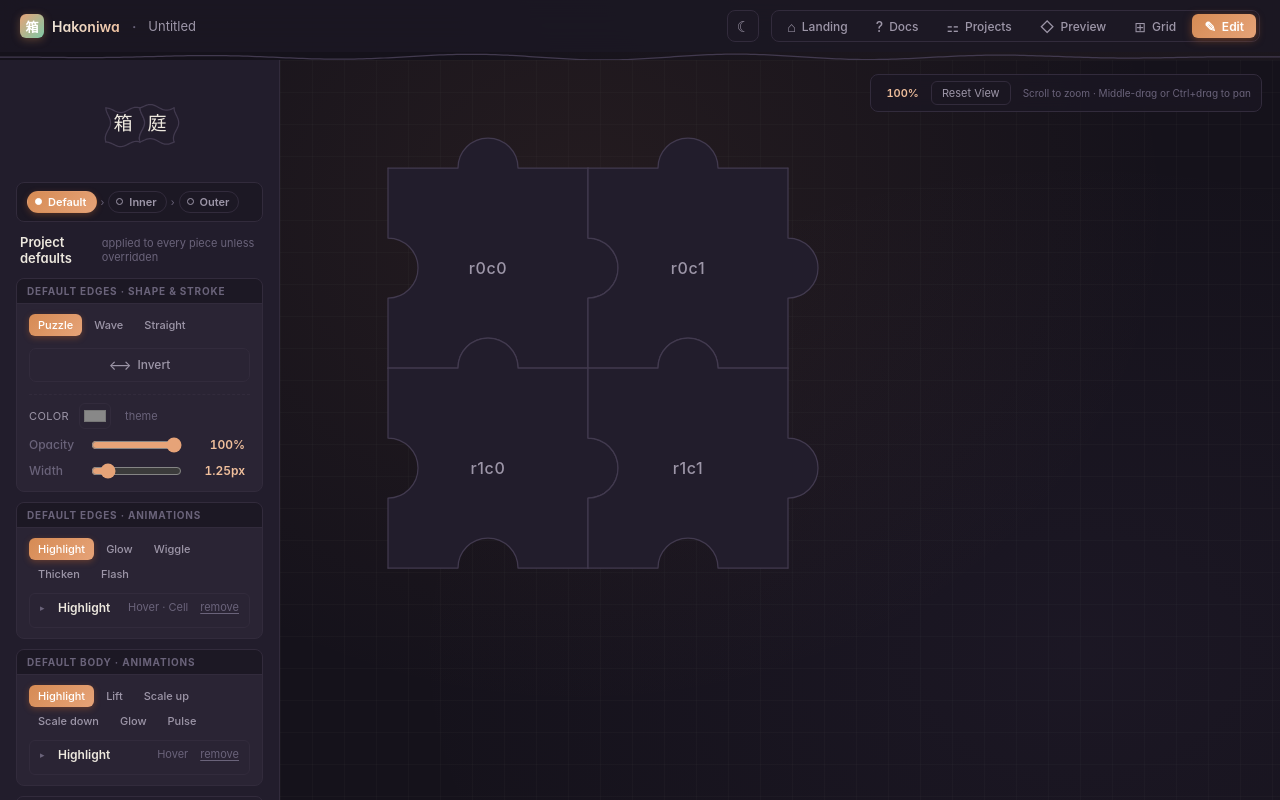
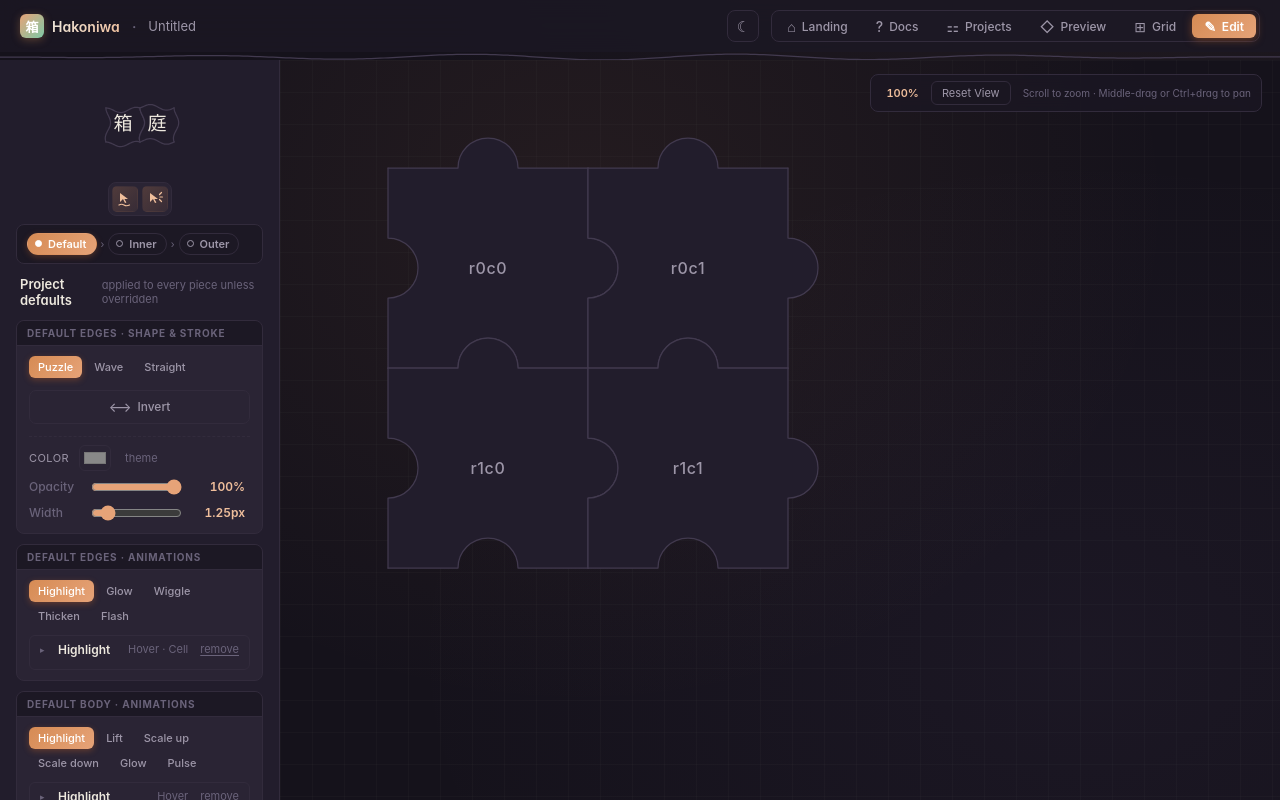
Before and after one commit to burakTanBilgi/reactpuzzlepiece, a React (Vite) app: page / in a window 1280 px wide. Both pictures are taken after a click on the button "✎ Edit". Built offline with nearby package versions, Linux system fonts and the light colour scheme.

Commit message:
X feat: add interaction preview toggles for hover and click effects in EditPage

```diff
--- a/src/grid/actions/grid-actions.js
+++ b/src/grid/actions/grid-actions.js
@@ -16,7 +16,32 @@ export function gridActions(setProject) {
     },
 
     unmerge(cellRefs) {
-      mutateGrid((g) => unmergeCells(g, cellRefs));
+      setProject((p) => {
+        if (!p) return p;
+        const oldGrid = p.grid;
+        const affectedOldIds = new Set();
+        for (const [r, c] of cellRefs) affectedOldIds.add(oldGrid.groups[r][c]);
+        const nextGrid = unmergeCells(oldGrid, cellRefs);
+
+        // Carry the old group's color over to each new singleton id so an
+        // unmerge doesn't visually wipe the user's color choice.
+        const oldColors = p.pieceColors || {};
+        const pieceColors = { ...oldColors };
+        for (let r = 0; r < oldGrid.rows; r++) {
+          for (let c = 0; c < oldGrid.cols; c++) {
+            const oldId = oldGrid.groups[r][c];
+            if (!affectedOldIds.has(oldId)) continue;
+            const newId = nextGrid.groups[r][c];
+            if (newId === oldId) continue;
+            if (oldColors[oldId] != null && pieceColors[newId] == null) {
+              pieceColors[newId] = oldColors[oldId];
+            }
+          }
+        }
+        for (const oldId of affectedOldIds) delete pieceColors[oldId];
+
+        return { ...p, grid: nextGrid, pieceColors };
+      });
     },
 
     removeRows(rowIdxs) {
--- a/src/ui/components/EdgeEditorCanvas.css
+++ b/src/ui/components/EdgeEditorCanvas.css
@@ -58,3 +58,55 @@
   filter: drop-shadow(0 0 3px var(--primary-tint))
           drop-shadow(0 0 8px var(--primary-tint));
 }
+
+/* Interaction-previews-off modes: suppress :hover-driven and/or :active-driven
+   visual signals inside the canvas. The wrapper carries one or both of the
+   `--no-hover-fx` / `--no-click-fx` modifier classes, independently controlling
+   each pseudo-state.
+
+   Selection states (.piece--selected, .edge-hit--selected) and always/idle-
+   triggered effects are intentionally untouched. The doubled-class prefix
+   (`.edge-canvas.edge-canvas--no-*-fx`) bumps specificity to (0,4,0) so we
+   win over the puzzle module's animation rules without needing !important —
+   which keeps user-set inline fill/stroke colours intact. `filter`,
+   `transform`, `animation`, `opacity` get !important because nothing else
+   sets them inline and the value (none / 0) is unambiguous. */
+
+/* --- Hover off ---------------------------------------------------------- */
+.edge-canvas.edge-canvas--no-hover-fx .edge-hit__hit:hover ~ .edge-hit__line {
+  opacity: 0 !important;
+  stroke: transparent;
+  filter: none !important;
+}
+.edge-canvas.edge-canvas--no-hover-fx .piece:hover .piece__body {
+  fill: var(--puzzle-fill, var(--surface, #161b22));
+  filter: none !important;
+}
+.edge-canvas.edge-canvas--no-hover-fx .piece:hover {
+  transform: none !important;
+  filter: none !important;
+}
+.edge-canvas.edge-canvas--no-hover-fx .piece:hover .piece__edge,
+.edge-canvas.edge-canvas--no-hover-fx .piece__edge:hover {
+  stroke: var(--puzzle-stroke, var(--stroke-soft, #3a414d));
+  stroke-width: 1.25;
+  filter: none !important;
+  animation: none !important;
+}
+
+/* --- Click (mouse-down / :active) off ----------------------------------- */
+.edge-canvas.edge-canvas--no-click-fx .piece:active .piece__body {
+  fill: var(--puzzle-fill, var(--surface, #161b22));
+  filter: none !important;
+}
+.edge-canvas.edge-canvas--no-click-fx .piece:active {
+  transform: none !important;
+  filter: none !important;
+}
+.edge-canvas.edge-canvas--no-click-fx .piece:active .piece__edge,
+.edge-canvas.edge-canvas--no-click-fx .piece__edge:active {
+  stroke: var(--puzzle-stroke, var(--stroke-soft, #3a414d));
+  stroke-width: 1.25;
+  filter: none !important;
+  animation: none !important;
+}
--- a/src/ui/components/EdgeEditorCanvas.jsx
+++ b/src/ui/components/EdgeEditorCanvas.jsx
@@ -58,6 +58,8 @@ export default function EdgeEditorCanvas({
   onSelectPiece,
   edgesByEdge,
   edgesByPiece,
+  hoverFxEnabled = true,
+  clickFxEnabled = true,
 }) {
   const piecesById = useMemo(
     () => new Map(pieces.map((p) => [p.id, p])),
@@ -102,7 +104,7 @@ export default function EdgeEditorCanvas({
   }, [pieces, edgesByPiece]);
 
   return (
-    <div className="edge-canvas edit-canvas--inspector">
+    <div className={`edge-canvas edit-canvas--inspector${hoverFxEnabled ? '' : ' edge-canvas--no-hover-fx'}${clickFxEnabled ? '' : ' edge-canvas--no-click-fx'}`}>
       <PuzzleBoard
         pieces={pieces}
         effect={effect}
--- a/src/ui/components/inspector/PieceInspector.jsx
+++ b/src/ui/components/inspector/PieceInspector.jsx
@@ -1,3 +1,4 @@
+import { useEffect, useRef } from 'react';
 import EdgeTierEditor from './EdgeTierEditor.jsx';
 import CellTierEditor from './CellTierEditor.jsx';
 import InspectorTabs from './InspectorTabs.jsx';
@@ -143,6 +144,32 @@ export default function PieceInspector({
 
 function ContentTab({ piece, setPieceContent, updatePieceContent }) {
   const content = piece.content || null;
+  const textareaRef = useRef(null);
+
+  // Type-to-fill: while the piece is selected on the Content tab with no
+  // content yet, the first printable keypress (outside any input) seeds a
+  // text content and focuses the textarea so typing continues naturally.
+  useEffect(() => {
+    if (content) return;
+    const onKey = (e) => {
+      const t = e.target;
+      if (t && (t.tagName === 'INPUT' || t.tagName === 'TEXTAREA' || t.isContentEditable)) return;
+      if (e.ctrlKey || e.metaKey || e.altKey) return;
+      if (typeof e.key !== 'string' || e.key.length !== 1) return;
+      e.preventDefault();
+      const ch = e.key;
+      setPieceContent(piece.id, { type: 'text', text: ch });
+      requestAnimationFrame(() => {
+        const ta = textareaRef.current;
+        if (ta) {
+          ta.focus();
+          ta.setSelectionRange(ta.value.length, ta.value.length);
+        }
+      });
+    };
+    window.addEventListener('keydown', onKey);
+    return () => window.removeEventListener('keydown', onKey);
+  }, [content, piece.id, setPieceContent]);
 
   const setType = (type) => {
     if (type === 'none')  return setPieceContent(piece.id, null);
@@ -191,6 +218,7 @@ function ContentTab({ piece, setPieceContent, updatePieceContent }) {
       {content?.type === 'text' && (
         <div className="content-config">
           <textarea
+            ref={textareaRef}
             className="modal__textarea"
             style={{ minHeight: 80 }}
             placeholder="Enter text…"
--- a/src/ui/pages/EditPage.css
+++ b/src/ui/pages/EditPage.css
@@ -79,3 +79,48 @@
   transform: scaleX(-1);
   color: var(--primary-2);
 }
+
+/* === Interaction-previews toggle (hover / click icon pair) === */
+
+.fx-toggle-group {
+  display: flex;
+  gap: 4px;
+  align-self: center;
+  padding: 3px;
+  background: var(--surface-2);
+  border: 1px solid var(--stroke-idle);
+  border-radius: 8px;
+}
+
+.fx-icon-btn {
+  appearance: none;
+  display: inline-flex;
+  align-items: center;
+  justify-content: center;
+  width: 26px;
+  height: 26px;
+  padding: 0;
+  border-radius: 5px;
+  border: 1px solid transparent;
+  background: linear-gradient(135deg, rgba(214, 139, 84, 0.22), rgba(214, 139, 84, 0.08));
+  color: var(--primary-3);
+  cursor: pointer;
+  transition: background 150ms ease, color 150ms ease, border-color 150ms ease, box-shadow 150ms ease, opacity 150ms ease;
+}
+
+.fx-icon-btn:hover {
+  box-shadow: 0 0 6px rgba(214, 139, 84, 0.3);
+}
+
+.fx-icon-btn--off {
+  background: transparent;
+  color: var(--text-muted);
+  opacity: 0.55;
+  box-shadow: none;
+}
+
+.fx-icon-btn--off:hover {
+  color: var(--text);
+  opacity: 0.85;
+  box-shadow: none;
+}
--- a/src/ui/pages/EditPage.jsx
+++ b/src/ui/pages/EditPage.jsx
@@ -41,6 +41,8 @@ export default function EditPage({ project }) {
 
   const [selectedEdges, setSelectedEdges] = useState(() => new Set());
   const [selectedPieceId, setSelectedPieceId] = useState(null);
+  const [hoverFxEnabled, setHoverFxEnabled] = useState(true);
+  const [clickFxEnabled, setClickFxEnabled] = useState(true);
 
   // Edge clicks clear any existing piece selection (mutually exclusive so
   // the inspector shows one selection at a time).
@@ -92,6 +94,51 @@ export default function EditPage({ project }) {
           <WaveBrandMark size="sm" />
         </div>
 
+        <div className="fx-toggle-group" role="group" aria-label="Interaction previews">
+          <button
+            type="button"
+            className={`fx-icon-btn${hoverFxEnabled ? '' : ' fx-icon-btn--off'}`}
+            onClick={() => setHoverFxEnabled((v) => !v)}
+            title={`Hover previews: ${hoverFxEnabled ? 'on (click to disable)' : 'off (click to enable)'}`}
+            aria-label={`Toggle hover previews (currently ${hoverFxEnabled ? 'on' : 'off'})`}
+            aria-pressed={hoverFxEnabled}
+          >
+            <svg viewBox="0 0 16 16" width="16" height="16" aria-hidden="true">
+              <path
+                d="M3 2 L3 11 L6 8 L8 12 L9.4 11.4 L7.4 8 L11 8 Z"
+                fill="currentColor"
+              />
+              <path
+                d="M2 14 Q4.5 12.5 7 14 T12.5 14"
+                stroke="currentColor"
+                strokeWidth="1.2"
+                fill="none"
+                strokeLinecap="round"
+              />
+            </svg>
+          </button>
+          <button
+            type="button"
+            className={`fx-icon-btn${clickFxEnabled ? '' : ' fx-icon-btn--off'}`}
+            onClick={() => setClickFxEnabled((v) => !v)}
+            title={`Click previews: ${clickFxEnabled ? 'on (click to disable)' : 'off (click to enable)'}`}
+            aria-label={`Toggle click previews (currently ${clickFxEnabled ? 'on' : 'off'})`}
+            aria-pressed={clickFxEnabled}
+          >
+            <svg viewBox="0 0 16 16" width="16" height="16" aria-hidden="true">
+              <path
+                d="M3 2 L3 11 L6 8 L8 12 L9.4 11.4 L7.4 8 L11 8 Z"
+                fill="currentColor"
+              />
+              <g stroke="currentColor" strokeWidth="1.2" strokeLinecap="round">
+                <line x1="12.5" y1="3.5" x2="14.5" y2="1.5" />
+                <line x1="13" y1="6"   x2="15.4" y2="6" />
+                <line x1="12.5" y1="8.5" x2="14.5" y2="10.5" />
+              </g>
+            </svg>
+          </button>
+        </div>
+
         <Inspector
           project={p}
           pieces={pieces}
@@ -136,6 +183,8 @@ export default function EditPage({ project }) {
           onSelectPiece={handleSelectPiece}
           edgesByEdge={p.edges.byEdge}
           edgesByPiece={p.edges.byPiece}
+          hoverFxEnabled={hoverFxEnabled}
+          clickFxEnabled={clickFxEnabled}
         />
       </ViewPanel>
     </div>
```
